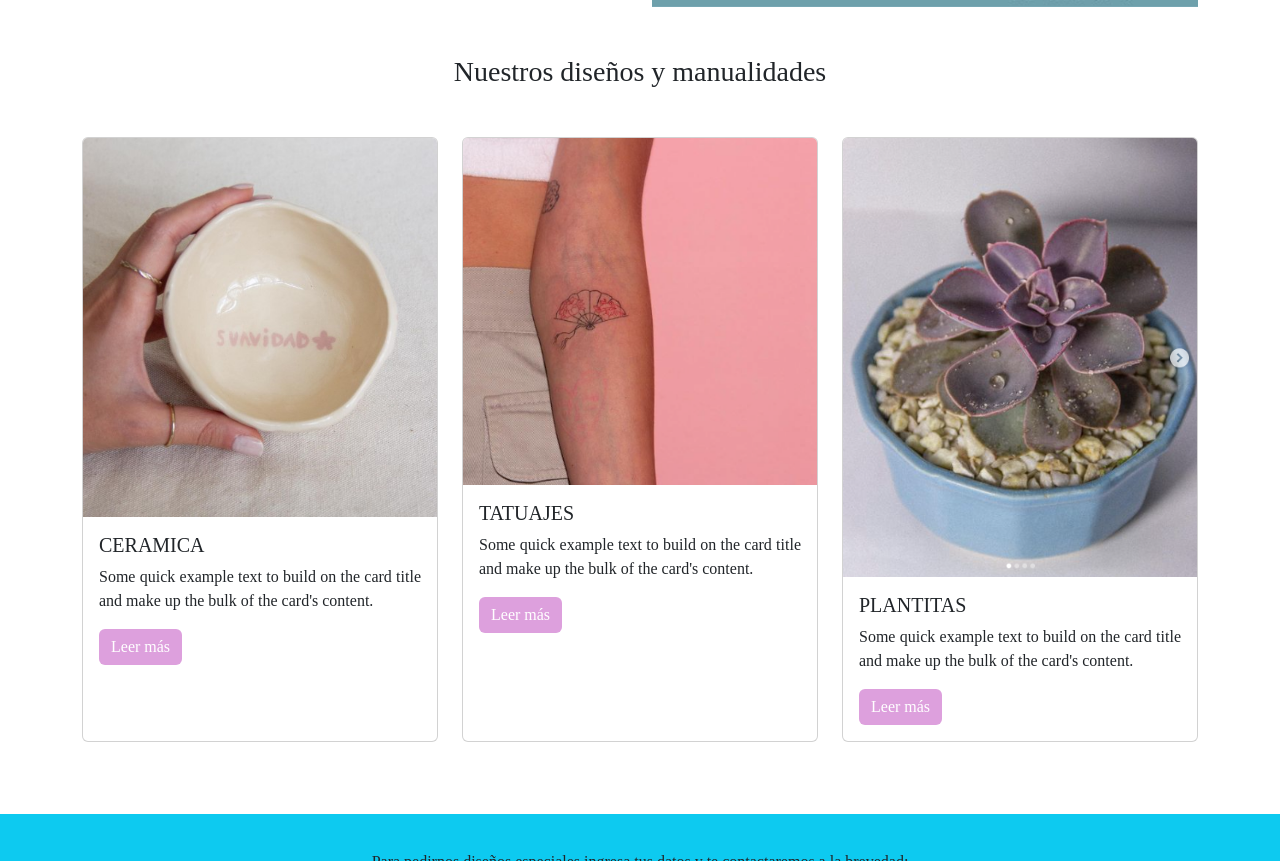
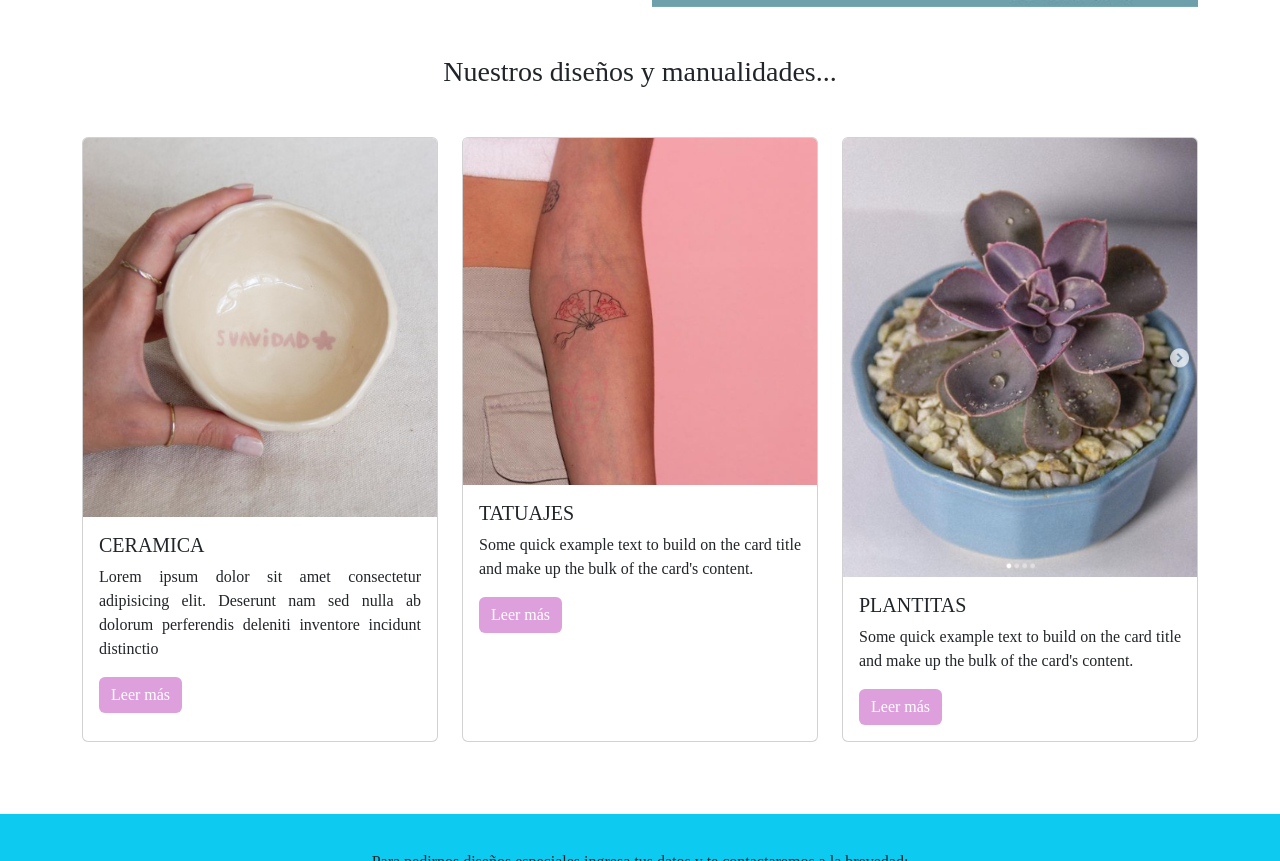
Before and after one commit to BrendaBernal/pocion, a plain HTML site: page index.html in a window 1280 px wide. Shown: the part 1320-2181 px from the top of the page. Drawn offline with nearby package versions, Linux system fonts and the light colour scheme; a web font is replaced by a local one.

Commit message:
nuevo diseño de inicio

```diff
--- a/index.html
+++ b/index.html
@@ -64,7 +64,7 @@
    </section>
 
    <section class="quehacemos my-5">
-    <h3 class="text-center"> Nuestros diseños y manualidades </h3>
+    <h3 class="text-center"> Nuestros diseños y manualidades... </h3>
 
     <section class="container">
         <div class="row mt-5">
@@ -73,7 +73,7 @@
                 <img src="./img/ceramic3.jpg" class="card-img-top" alt="Ceramica">
                 <div class="card-body">
                   <h5 class="card-title">CERAMICA</h5>
-                  <p class="card-text">Some quick example text to build on the card title and make up the bulk of the card's content.</p>
+                  <p class="card-text"> Lorem ipsum dolor sit amet consectetur adipisicing elit. Deserunt nam sed nulla ab dolorum perferendis deleniti inventore incidunt distinctio</p>
                   <a href="#" class="btn btn-primary">Leer más</a>
                 </div>
               </div>
```
